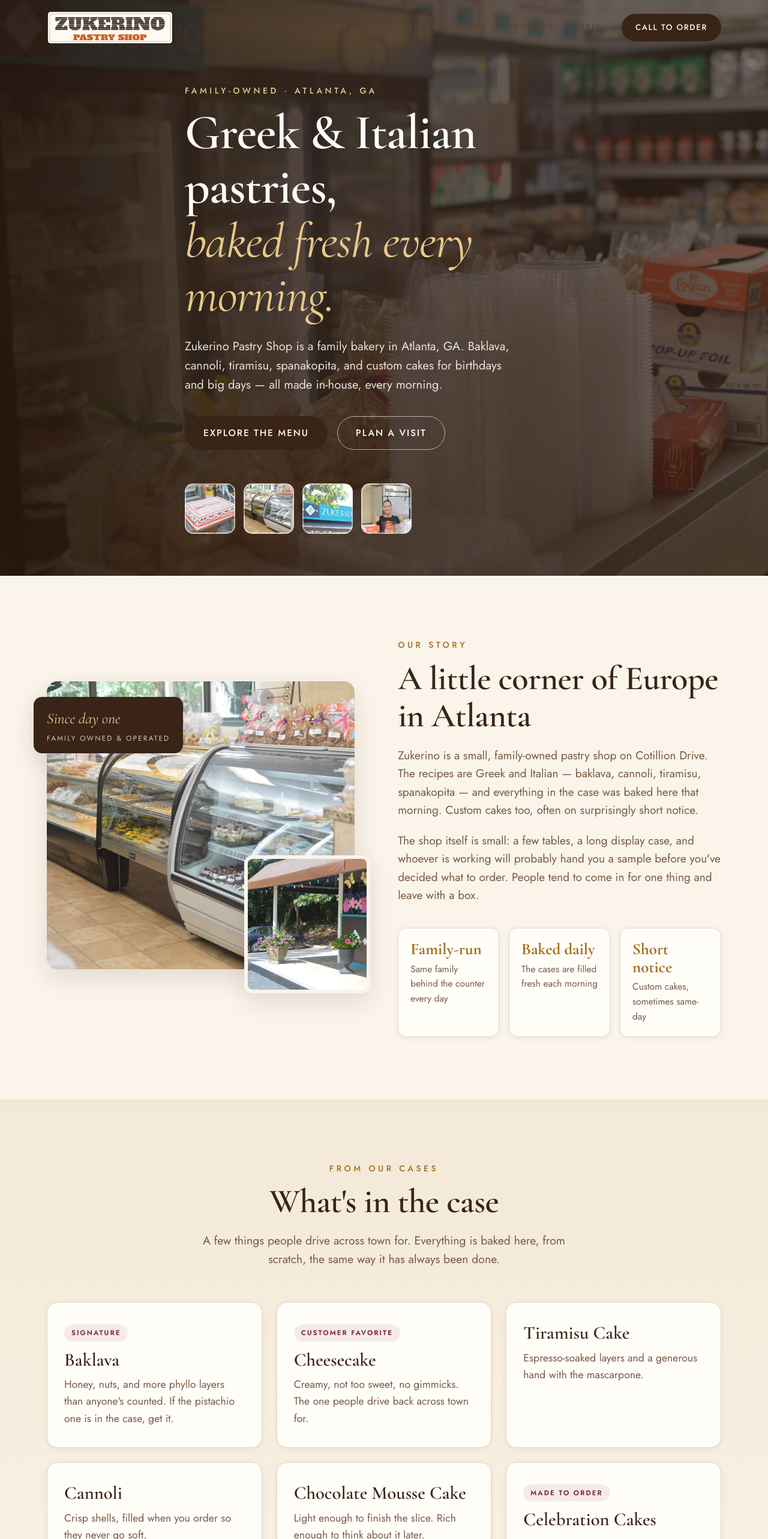
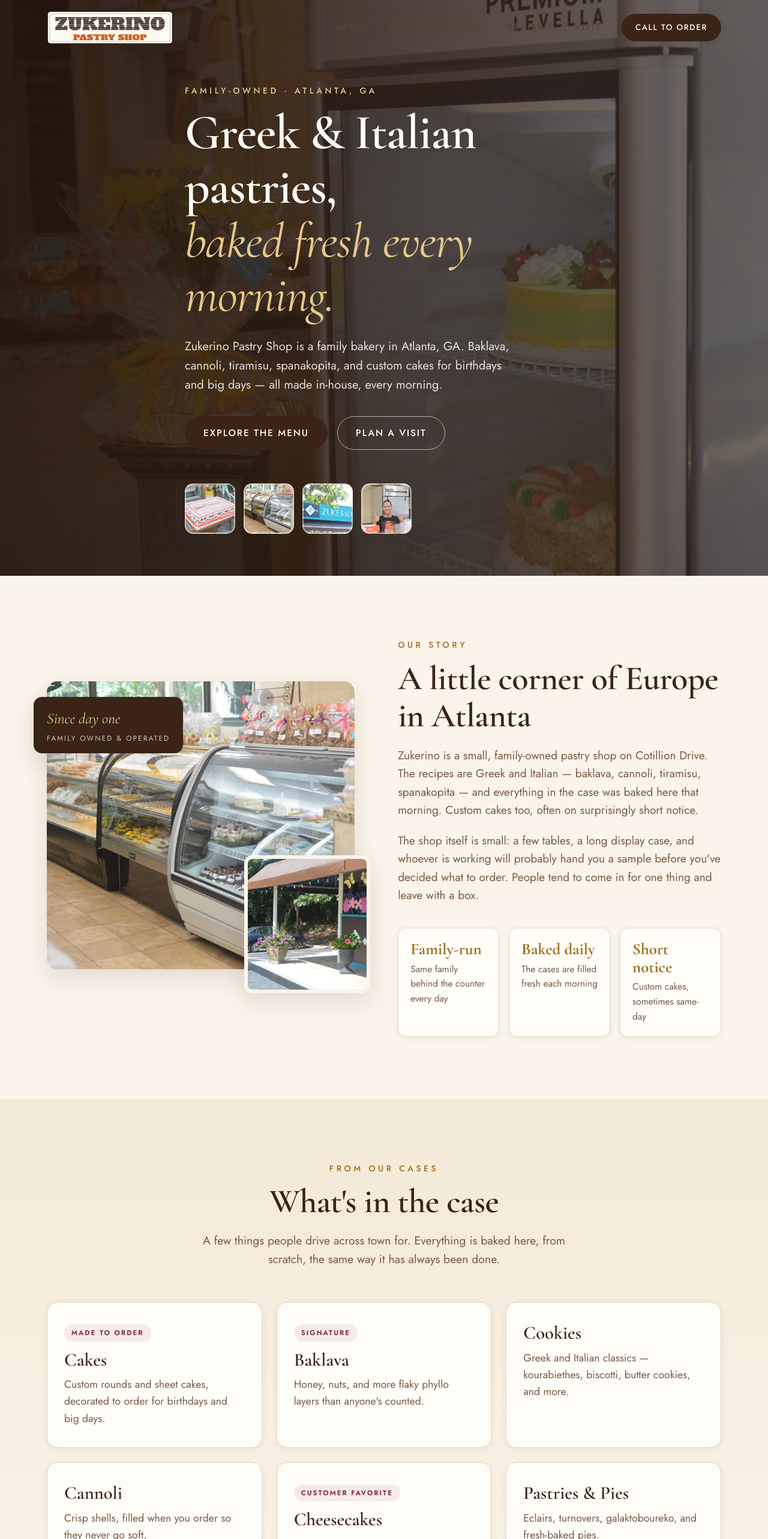
Before and after one commit to indigopanther/Zukerino-Pastry-Shop, a React (Vite) app: page / in a window 1280 px wide. Shown: the top 2566 px of the page at 60% size. Built offline with nearby package versions, Linux system fonts and the light colour scheme.

Commit message:
menu thing

```diff
--- a/src/App.css
+++ b/src/App.css
@@ -175,6 +175,23 @@
   to {
     transform: scale(1);
   }
+}
+/* Rotating hero slides — stacked, crossfading */
+.hero__bg img.hero__slide {
+  position: absolute;
+  inset: 0;
+  opacity: 0;
+  transform: scale(1.06);
+  animation: none;
+  transition: opacity 1.5s ease-in-out;
+}
+.hero__bg img.hero__slide.is-active {
+  opacity: 1;
+  animation: heroZoom 9s ease-out forwards;
+}
+@media (prefers-reduced-motion: reduce) {
+  .hero__bg img.hero__slide { transition: opacity 0.4s ease; }
+  .hero__bg img.hero__slide.is-active { animation: none; transform: none; }
 }
 .hero__veil {
   position: absolute;
@@ -1434,3 +1451,6 @@
   .adm__diet { padding: 9px 12px; font-size: 0.82rem; }
   .adm__feat { padding: 4px 0; font-size: 0.95rem; }
 }
+
+/* What's in the case — CTA button */
+.specialties__cta { text-align: center; margin-top: 34px; }
--- a/src/components/Hero.jsx
+++ b/src/components/Hero.jsx
@@ -1,7 +1,20 @@
+import { useEffect, useState } from "react";
 import { business, heroImage, heroVideo, gallery, isVideo } from "../data";
+
+// Rotating background images for the landing hero (first unique, non-video shots).
+const heroSlides = [heroImage, ...gallery]
+  .filter((s, i, a) => s && !isVideo(s) && a.indexOf(s) === i)
+  .slice(0, 6);
 
 export default function Hero() {
   const bgVideo = heroVideo || (isVideo(heroImage) ? heroImage : null);
+  const [idx, setIdx] = useState(0);
+
+  useEffect(() => {
+    if (bgVideo || heroSlides.length < 2) return;
+    const id = setInterval(() => setIdx((i) => (i + 1) % heroSlides.length), 5000);
+    return () => clearInterval(id);
+  }, [bgVideo]);
 
   return (
     <section id="top" className="hero">
@@ -16,7 +29,15 @@
             poster={!isVideo(heroImage) ? heroImage : undefined}
           />
         ) : (
-          <img src={heroImage} alt="" />
+          heroSlides.map((src, i) => (
+            <img
+              key={src}
+              src={src}
+              alt=""
+              className={`hero__slide ${i === idx ? "is-active" : ""}`}
+              loading={i === 0 ? "eager" : "lazy"}
+            />
+          ))
         )}
         <div className="hero__veil"></div>
       </div>
--- a/src/components/Specialties.jsx
+++ b/src/components/Specialties.jsx
@@ -27,10 +27,9 @@
           ))}
         </div>
 
-        <p className="specialties__note reveal">
-          Need a cake for something? <a href="#visit">Call the shop</a> — they're quick,
-          even on short notice.
-        </p>
+        <div className="specialties__cta reveal">
+          <a href="#menu" className="btn btn-primary">View the Full Menu</a>
+        </div>
       </div>
     </section>
   );
--- a/src/data.js
+++ b/src/data.js
@@ -30,40 +30,31 @@
 
 export const specialties = [
   {
+    name: "Cakes",
+    desc: "Custom rounds and sheet cakes, decorated to order for birthdays and big days.",
+    tag: "Made to Order",
+  },
+  {
     name: "Baklava",
-    desc: "Honey, nuts, and more phyllo layers than anyone's counted. If the pistachio one is in the case, get it.",
+    desc: "Honey, nuts, and more flaky phyllo layers than anyone's counted.",
     tag: "Signature",
   },
   {
-    name: "Cheesecake",
-    desc: "Creamy, not too sweet, no gimmicks. The one people drive back across town for.",
-    tag: "Customer Favorite",
-  },
-  {
-    name: "Tiramisu Cake",
-    desc: "Espresso-soaked layers and a generous hand with the mascarpone.",
+    name: "Cookies",
+    desc: "Greek and Italian classics — kourabiethes, biscotti, butter cookies, and more.",
   },
   {
     name: "Cannoli",
     desc: "Crisp shells, filled when you order so they never go soft.",
   },
   {
-    name: "Chocolate Mousse Cake",
-    desc: "Light enough to finish the slice. Rich enough to think about it later.",
+    name: "Cheesecakes",
+    desc: "Creamy and not too sweet, in a long list of flavors.",
+    tag: "Customer Favorite",
   },
   {
-    name: "Celebration Cakes",
-    desc: "Birthday and occasion cakes, decorated to order. Call even if the party is this weekend.",
-    tag: "Made to Order",
-  },
-  {
-    name: "Spanakopita",
-    desc: "Spinach and feta in crackling phyllo — the savory break between sweets.",
-    tag: "Savory",
-  },
-  {
-    name: "Fresh-Baked Cookies & Breads",
-    desc: "Cookies, breads, and whatever else came out of the oven that morning.",
+    name: "Pastries & Pies",
+    desc: "Eclairs, turnovers, galaktoboureko, and fresh-baked pies.",
   },
 ];
 
```
